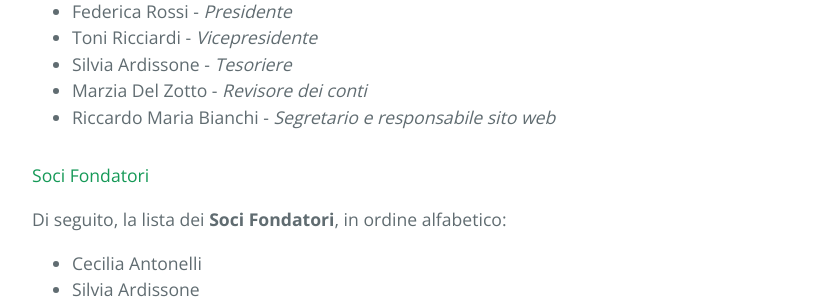
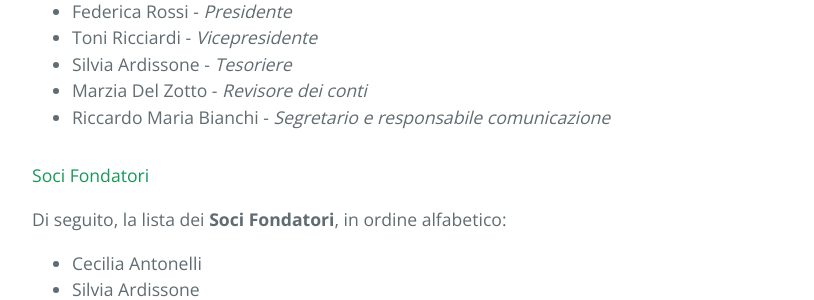
Before and after one commit to ricercatoritaliani/.github.io, a Jekyll site: the page built from pages/about/index.md, in a window 1280 px wide and 900 px high, scrolled down 755 px. Shown: the part 155-455 px from the top of the window, without its empty margins (192-1006 px from the left). Built offline with Jekyll 4.4.1, drawn with Linux system fonts in a browser that asks for light colours; comment, search, counter and statistics services are not loaded.

Commit message:
Update index.md

```diff
--- a/pages/about/index.md
+++ b/pages/about/index.md
@@ -23,7 +23,7 @@ Il comitato direttivo è composto dai seguenti membri :
 - Toni Ricciardi - _Vicepresidente_
 - Silvia Ardissone - _Tesoriere_
 - Marzia Del Zotto - _Revisore dei conti_
-- Riccardo Maria Bianchi - _Segretario e responsabile sito web_
+- Riccardo Maria Bianchi - _Segretario e responsabile comunicazione_
 
 #### Soci Fondatori
 
```
